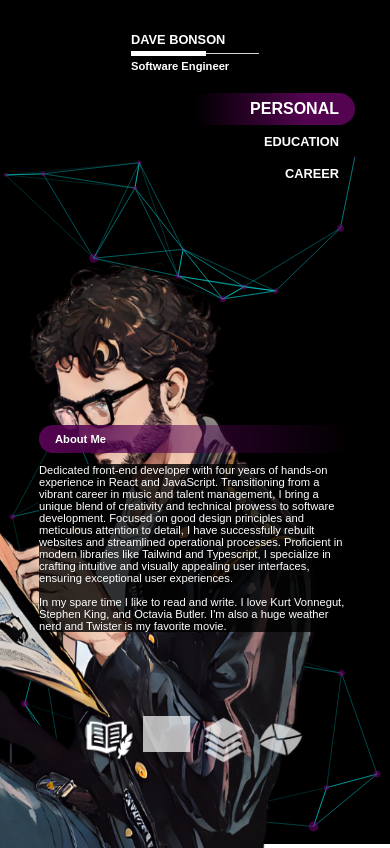
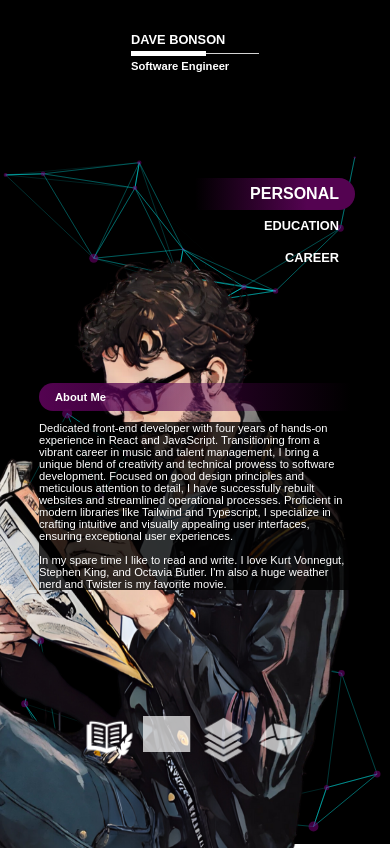
Before and after one commit to docbonson/react-portfolio, a React (Create React App) app: page / in a window 390 px wide. Built offline with nearby package versions, Linux system fonts and the light colour scheme; grey boxes are pictures that could not be loaded; a web font is replaced by a local one.

Commit message:
added some mobile view fixes.

```diff
--- a/src/styles/aboutMenu.css
+++ b/src/styles/aboutMenu.css
@@ -156,7 +156,7 @@
   }
   .sub-container {
     width: 80%;
-    top: 50%;
+    top: 45%;
     left: 50%;
     transform: translateX(-50%);
   }
--- a/src/styles/avatar.css
+++ b/src/styles/avatar.css
@@ -41,8 +41,9 @@
 
 @media (max-width: 700px) {
   .avatar.about {
+    left: 60%;
     z-index: -5;
-    height: 95vh;
-    bottom: -15vh;
+    height: 90vh;
+    bottom: -10vh;
   }
 }
--- a/src/styles/skillsMenu.css
+++ b/src/styles/skillsMenu.css
@@ -142,7 +142,7 @@
 @media (max-width: 700px) {
   .menu {
     width: 10rem;
-    top: 30%;
+    top: 40%;
     left: 50%;
     transform: translateY(-50%);
   }
```
